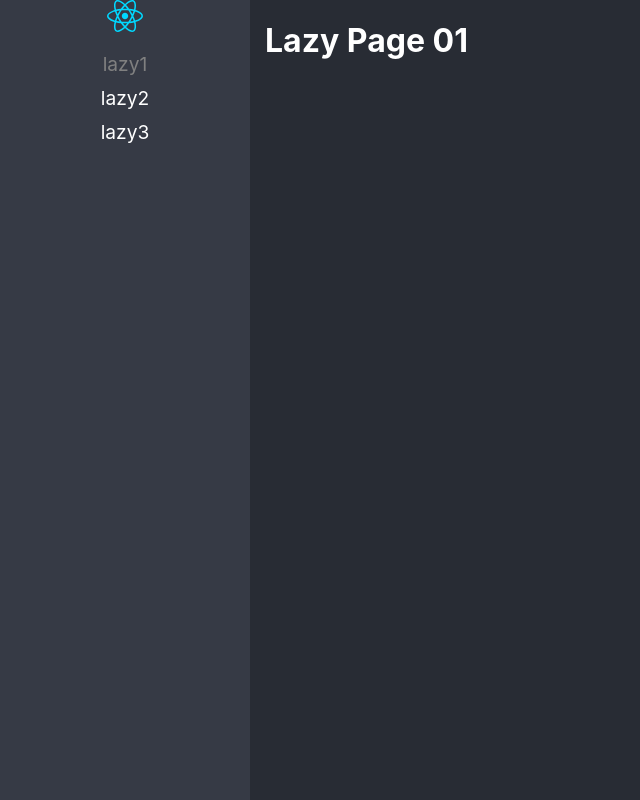
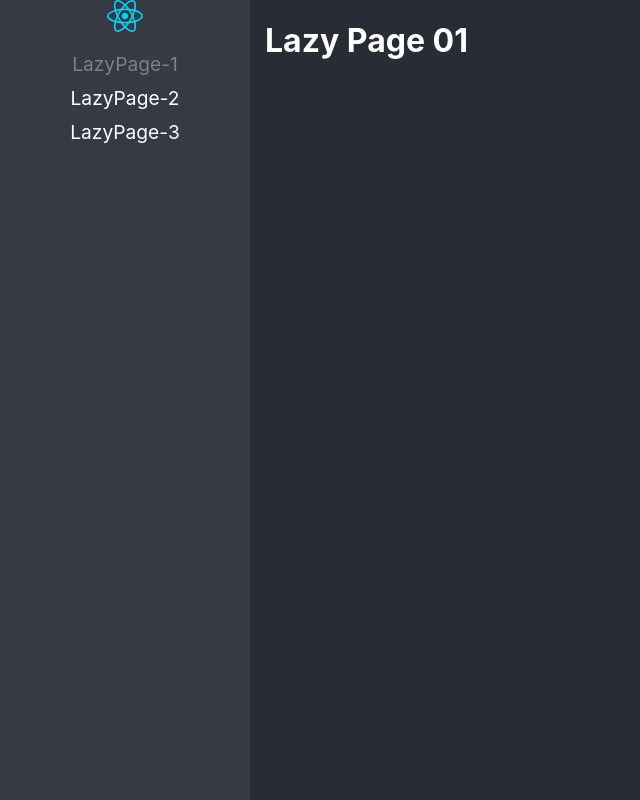
Before and after one commit to ericklizarraga/02-react-app-curso-pro-fer, a React (Vite) app: page /lazy1 in a window 1280 px wide. Shown: the whole page, without its empty margins (0-640 px from the left). Built offline with nearby package versions, Linux system fonts and the light colour scheme.

Commit message:
lazyload basico listo

```diff
--- a/src/01-lazyload/pages/LazyPage01.jsx
+++ b/src/01-lazyload/pages/LazyPage01.tsx
@@ -8,3 +8,5 @@ export const Lazypage01 = () => {
     );
 
 }
+
+export default Lazypage01;
--- a/src/01-lazyload/pages/LazyPage02.jsx
+++ b/src/01-lazyload/pages/LazyPage02.tsx
@@ -8,3 +8,5 @@ export const Lazypage02 = () => {
     );
 
 }
+
+export default Lazypage02;
--- a/src/01-lazyload/pages/LazyPage03.jsx
+++ b/src/01-lazyload/pages/LazyPage03.tsx
@@ -8,3 +8,5 @@ export const Lazypage03 = () => {
     );
 
 }
+
+export default Lazypage03;
--- a/src/01-lazyload/pages/index.js
+++ /dev/null
@@ -1,12 +0,0 @@
-
-
-import { Lazypage01 } from "./LazyPage01.jsx";
-import { Lazypage02 } from "./LazyPage02.jsx";
-import { Lazypage03 } from "./LazyPage03.jsx";
-
-
-export {
-    Lazypage01,
-    Lazypage02,
-    Lazypage03
-}
--- /dev/null
+++ b/src/01-lazyload/pages/index.ts
@@ -0,0 +1,17 @@
+
+
+// import { Lazypage01 } from "./LazyPage01.jsx";
+// import { Lazypage02 } from "./LazyPage02.jsx";
+// import { Lazypage03 } from "./LazyPage03.jsx";
+
+
+// export {
+//     Lazypage01,
+//     Lazypage02,
+//     Lazypage03
+// }
+
+
+export {Lazypage01}  from './LazyPage01'
+export {Lazypage02}  from './LazyPage02'
+export {Lazypage03}  from './LazyPage03'
--- a/src/routes/Navigation.tsx
+++ b/src/routes/Navigation.tsx
@@ -1,20 +1,25 @@
-import { BrowserRouter, NavLink, Route, Switch,} from "react-router-dom";
+import { BrowserRouter, NavLink, Redirect, Route, Switch,} from "react-router-dom";
 
-//  @ts-ignore
+
 import { Lazypage01,Lazypage03,Lazypage02 } from '../01-lazyload/pages';
 
 import img from '../assets/react.svg';
+import { routes } from "./routes";
+import { Suspense } from "react";
+
+
 export const Navigation = ()=>{
 
 
     return(
+        <Suspense fallback={<span>loading...</span>}>
             <BrowserRouter>
                 <div className="main-layout">
                     <nav>
                         <img src={img} alt="imagen" />
 
                         <ul>
-                        <li>
+                            {/* <li>
                                 <NavLink
                                     to={"/lazy1"}
                                     activeClassName="nav-active"
@@ -31,13 +36,23 @@ export const Navigation = ()=>{
                                     to={"/lazy3"}
                                     activeClassName="nav-active"
                                 >lazy3</NavLink>
+                            </li> */}
+
+                            {
+                                routes.map( route => (
+                                    <li key={route.name}>
+                                        <NavLink to={route.path} activeClassName="nav-active" exact>
+                                            {route.name}
+                                        </NavLink>
                                     </li>
+                                ))
+                            }
                         </ul>
                     </nav>
 
                     <Switch>
 
-                    <Route path="/lazy1" >
+                        {/* <Route path="/lazy1" >
                             <Lazypage01/>
                         </Route>
 
@@ -47,11 +62,19 @@ export const Navigation = ()=>{
 
                         <Route path="/lazy3">
                             <Lazypage03/>
+                        </Route> */}
+                    {
+                        routes.map(({name,path,Component})=>(
+                            <Route key={name} path={path} render={()=><Component/>} >
+                                {/* {Component} */}
                             </Route>
-
-
+                        ))
+                    }
+                        <Redirect to={routes[0].path}/>
                     </Switch>
             </div>
             </BrowserRouter>
+        </Suspense>
+
     );
 }
--- /dev/null
+++ b/src/routes/routes.ts
@@ -0,0 +1,34 @@
+
+import React, { lazy } from "react";
+// import { Lazypage01,Lazypage02,Lazypage03 } from "../01-lazyload/pages"
+
+type JSXComponent = () => JSX.Element;
+
+interface Route {
+    path: string;
+    Component: React.LazyExoticComponent<JSXComponent> | JSXComponent,
+    name: string,
+    children?: Route[]
+}
+
+const Lazypage01 = lazy(() => import(/*webpackChunkName: "LazyPage1"*/'../01-lazyload/pages/LazyPage01'));
+const Lazypage02 = lazy(() => import(/*webpackChunkName: "LazyPage2"*/'../01-lazyload/pages/LazyPage02'));
+const Lazypage03 = lazy(() => import(/*webpackChunkName: "LazyPage3"*/'../01-lazyload/pages/LazyPage03'));
+
+export const routes: Route[] = [
+    {
+        path: '/lazy1',
+        Component: Lazypage01,
+        name: 'LazyPage-1'
+    },
+    {
+        path: '/lazy2',
+        Component: Lazypage02,
+        name: 'LazyPage-2'
+    },
+    {
+        path: '/lazy3',
+        Component: Lazypage03,
+        name: 'LazyPage-3'
+    },
+]
```
Lines whose indentation alone changed are shown as unchanged.
